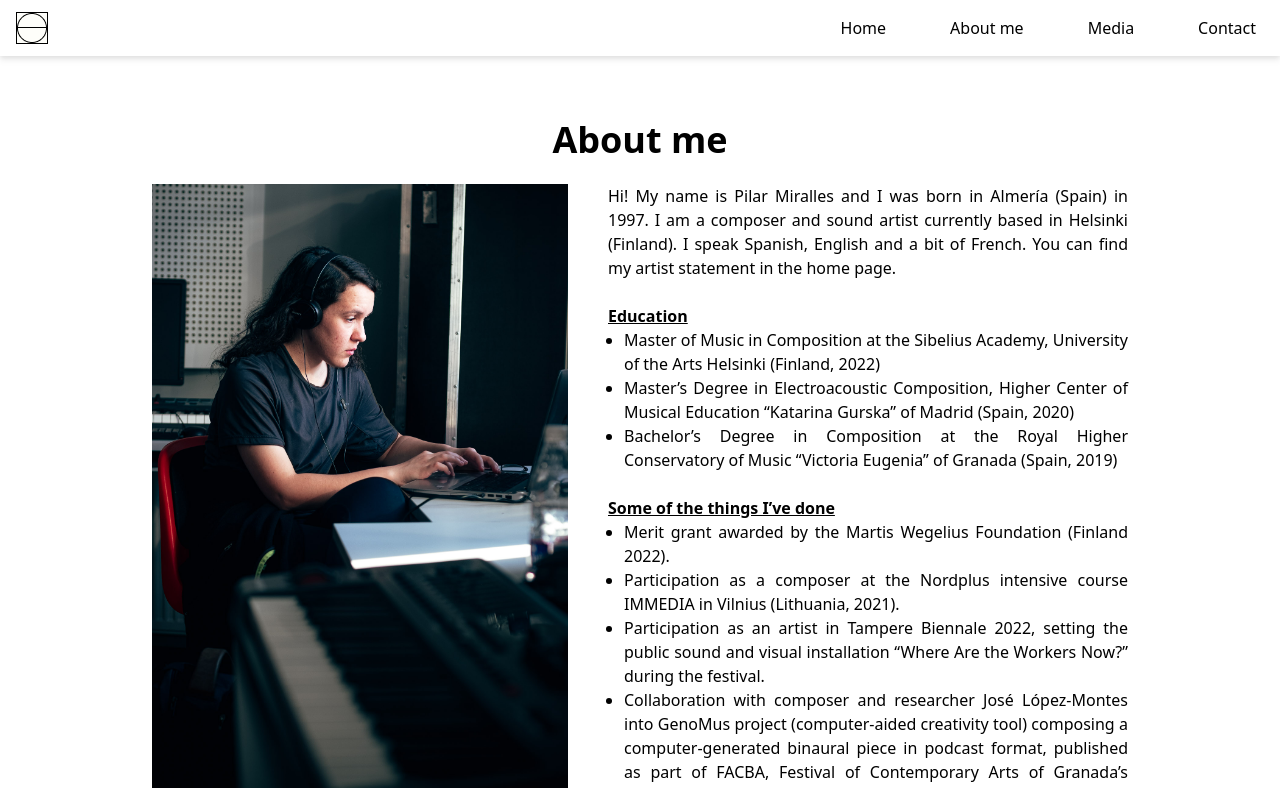
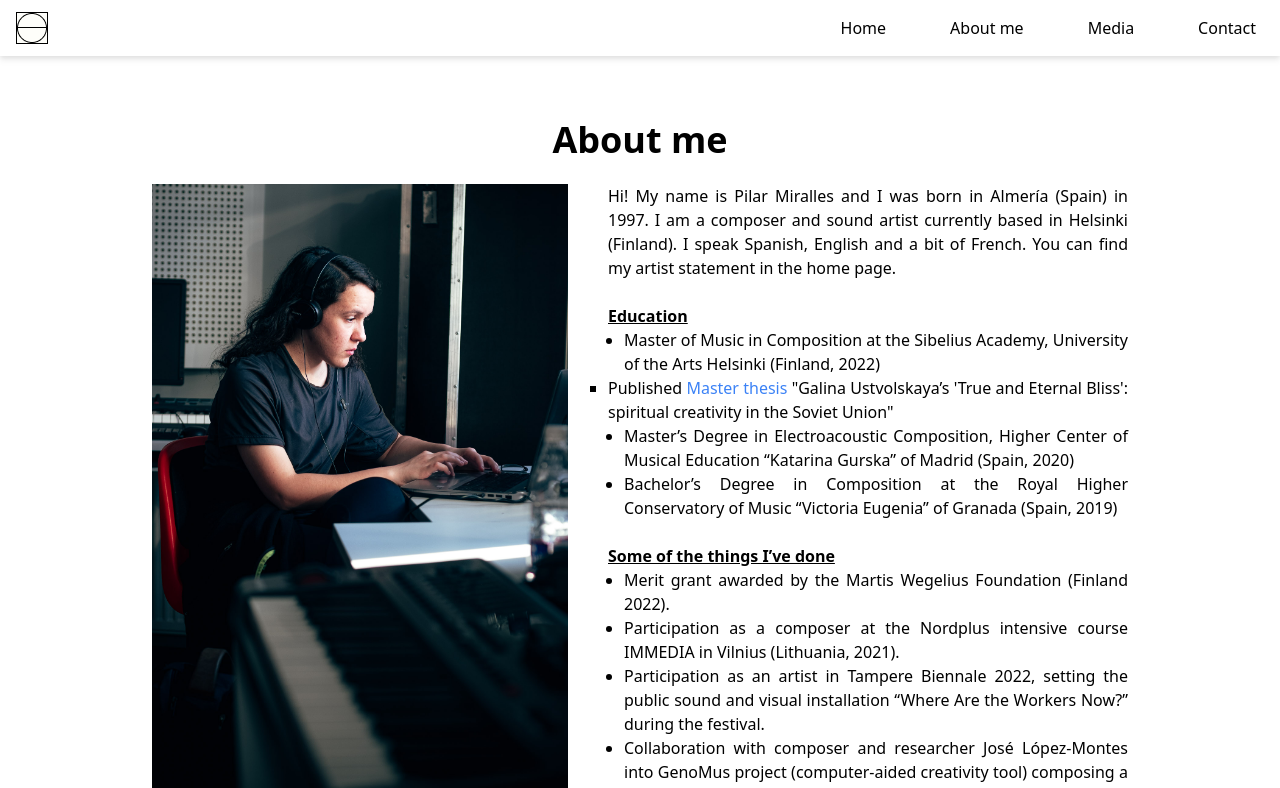
Before and after one commit to Kyokatarz/pilar-personal-website, a React (Create React App) app: page /about-me in a window 1280 px wide. Shown: the top 788 px of the page. Built offline with nearby package versions, Linux system fonts and the light colour scheme.

Commit message:
Add thesis

```diff
--- a/src/components/ListItem/ListItem.tsx
+++ b/src/components/ListItem/ListItem.tsx
@@ -1,11 +1,18 @@
+import clsx from 'clsx'
 import React from 'react'
 
 type Props = {
   children: React.ReactNode
+  level?: number
+  listStyle?: 'list-disc' | 'list-square'
 }
 
-const ListItem = ({ children }: Props) => {
-  return <li className='list-disc ml-4'>{children}</li>
+const ListItem = ({ children, level = 1, listStyle = 'list-disc' }: Props) => {
+  const levelIndent = `ml-${level * 4}`
+
+  const className = clsx(listStyle, levelIndent)
+
+  return <li className={className}>{children}</li>
 }
 
 export default ListItem
--- a/src/pages/FullAbout/FullAbout.tsx
+++ b/src/pages/FullAbout/FullAbout.tsx
@@ -34,6 +34,21 @@ const FullAbout = () => {
                 Master of Music in Composition at the Sibelius Academy,
                 University of the Arts Helsinki (Finland, 2022)
               </ListItem>
+              <ul>
+                <ListItem level={2} listStyle='list-square'>
+                  Published{' '}
+                  <a
+                    href='https://taju.uniarts.fi/handle/10024/7647'
+                    target='_blank'
+                    rel='noreferrer'
+                    className='text-blue-500'
+                  >
+                    Master thesis
+                  </a>{' '}
+                  "Galina Ustvolskaya’s 'True and Eternal Bliss': spiritual
+                  creativity in the Soviet Union"
+                </ListItem>
+              </ul>
               <ListItem>
                 Master’s Degree in Electroacoustic Composition, Higher Center of
                 Musical Education “Katarina Gurska” of Madrid (Spain, 2020)
--- a/tailwind.config.js
+++ b/tailwind.config.js
@@ -4,7 +4,11 @@ module.exports = {
     "./src/**/*.{js,jsx,ts,tsx}",
   ],
   theme: {
-    extend: {},
+    extend: {
+      listStyleType: {
+        square: "square",
+      }
+    },
   },
   plugins: [],
 }
```
